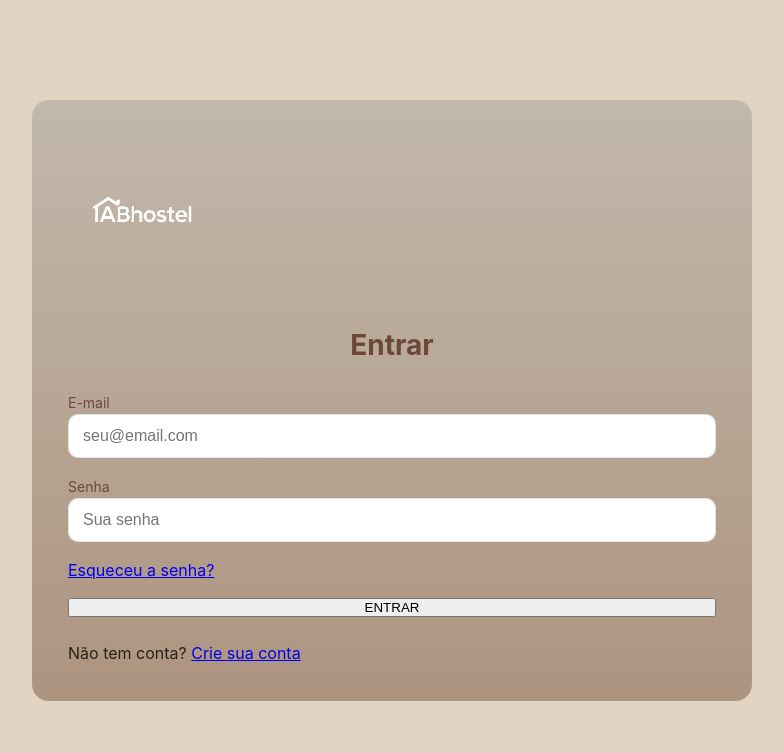
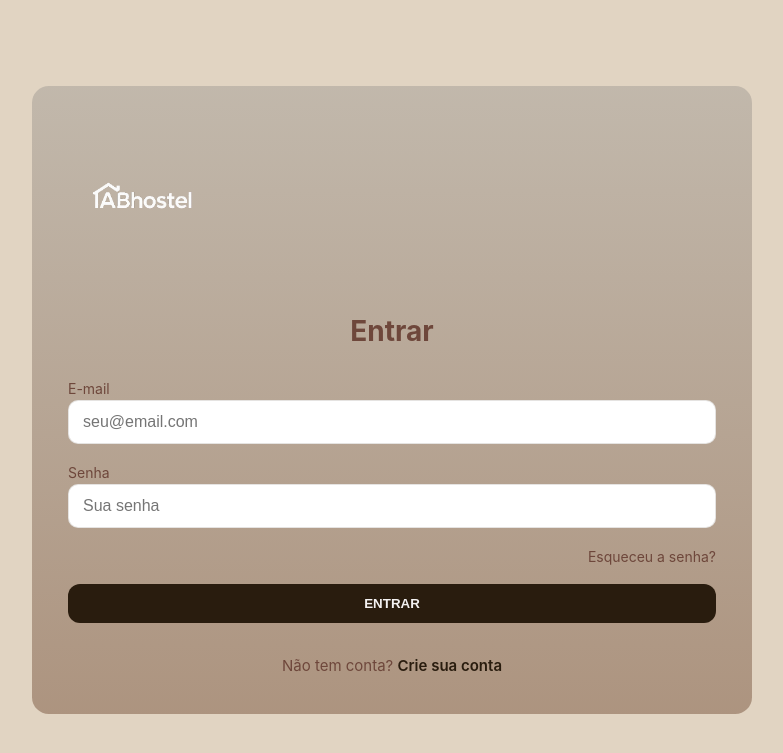
Before and after one commit to luyzabrunna/ABhostel, a PHP site: page /pages/login.html in a window 1280 px wide. Shown: the top 753 px of the page, without its empty margins (248-1031 px from the left). Run offline with PHP 8.4, Linux system fonts and the light colour scheme.

Commit message:
finalização da tela de login e link no cadastro

```diff
--- a/assets/css/login.css
+++ b/assets/css/login.css
@@ -96,3 +96,84 @@ input:focus {
 }
 
 /*ESQUECEU A SENHA?*/
+.forgot-password {
+    text-align: right; /*alinha o link a direita */
+}
+
+.link-termos{
+    color: var(--marrom-medio);
+    text-decoration: none;
+    font-size: 14px;
+}
+
+.link-termos:hover {
+    text-decoration: underline; /*sublinha ao passar o mouse*/
+}
+
+/*botão entrar*/
+.btn {
+    padding: 12px 24px;
+    border-radius: 12px;
+    font-weight: 700;
+    font: 16px;
+    cursor: pointer;
+    border: none;
+    /*animação suave para todos os efeitos*/
+    transition: all 0.3s ease;
+    transform-origin: center;
+}
+
+.btn-submit {
+    background: var(--marrom-escuro);
+    color: #f4f2f2;
+}
+
+/*efeito ao passar o mouse*/
+.btn-submit:hover {
+    background: #3a2a18;
+    transform: scale(1.05);
+}
+
+/*efeito ao clicar*/
+.btn:active {
+    transform: scale(0.98);
+}
+
+/*rodapé do card*/
+.card-footer {
+    text-align: center;
+    margin-top: 8px;
+}
+
+.have-account {
+    margin: 0;
+    color: var(--marrom-medio);
+    text-decoration: none;
+    font-size: 15px;
+}
+
+.link-entrar {
+    color: var(--marrom-escuro);
+    text-decoration: none;
+    font-weight: 600;
+}
+
+.link-entrar:hover {
+    text-decoration: underline;
+}
+
+/*responsividade*/
+@media (max-width: 480px) {
+    .card{
+        padding: 28px 20px;
+    }
+
+    .title {
+        font-size: 24px;
+    }
+
+    .btn {
+        width: 100%;
+        min-width: auto;
+    }
+}
--- a/pages/cadastro.html
+++ b/pages/cadastro.html
@@ -20,7 +20,7 @@
             <!-- Aqui fica a logo do site -->
             <img src="../Imagens/logo.png" alt="logo do site" id="logo">
             <!-- link para tela de login -->
-            <a class="link-entrar" href="#" aria-label="">Entrar</a>
+            <a class="link-entrar" href="login.html" aria-label="">Entrar</a>
             </header>
 
             <!-- Titulo principal -->
@@ -70,7 +70,7 @@
 
             <!-- Link secundário do rodapé do card -->
              <div class="card-footer">
-                <p class="have-accout">já possui conta? <a href="#" class="link-entrar">Entrar</a></p>
+                <p class="have-accout">já possui conta? <a href="login.html" class="link-entrar">Entrar</a></p>
 
                 <nav class="small-links" aria-label="links legais">
                     <a href="#">Termos de uso</a>
```
